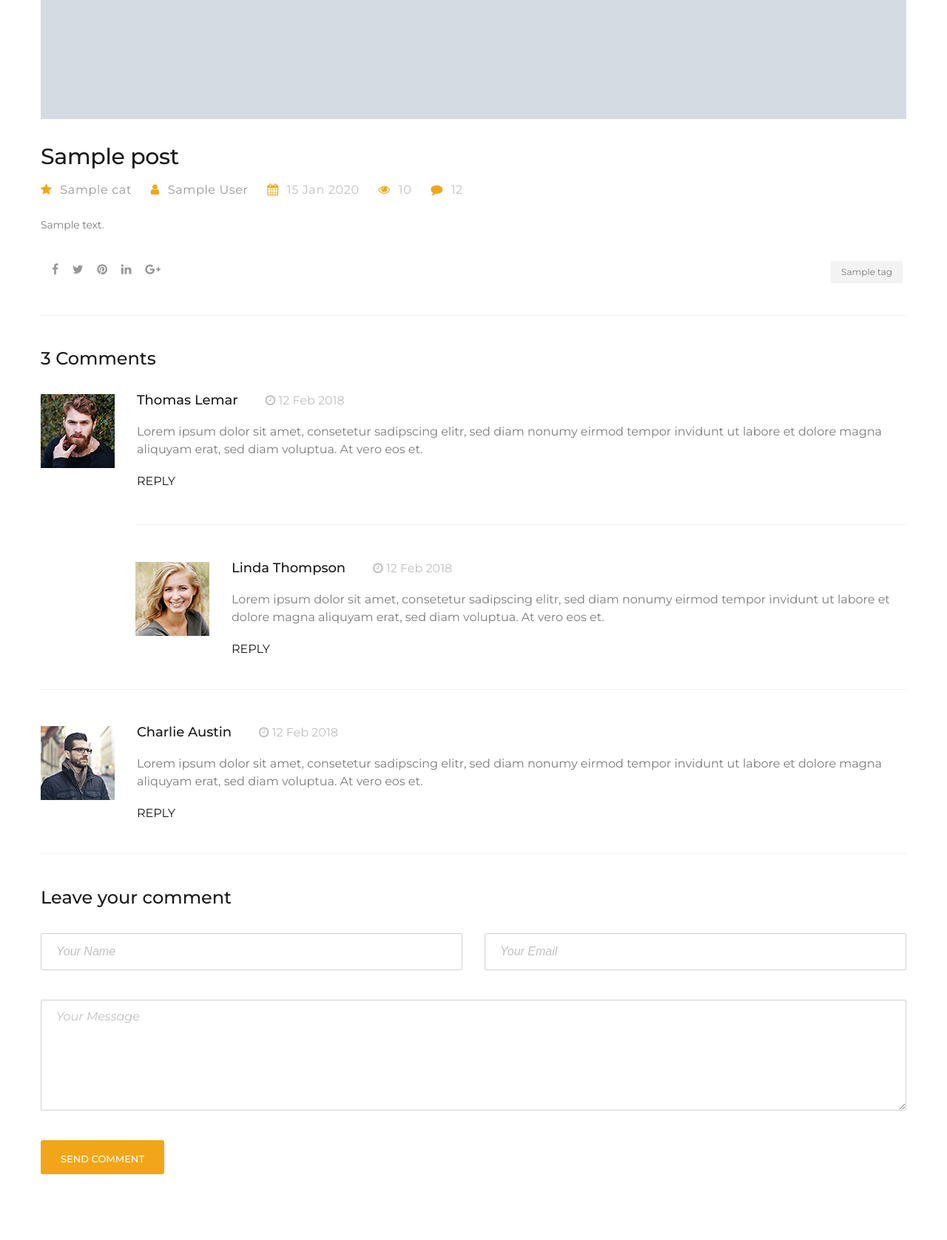
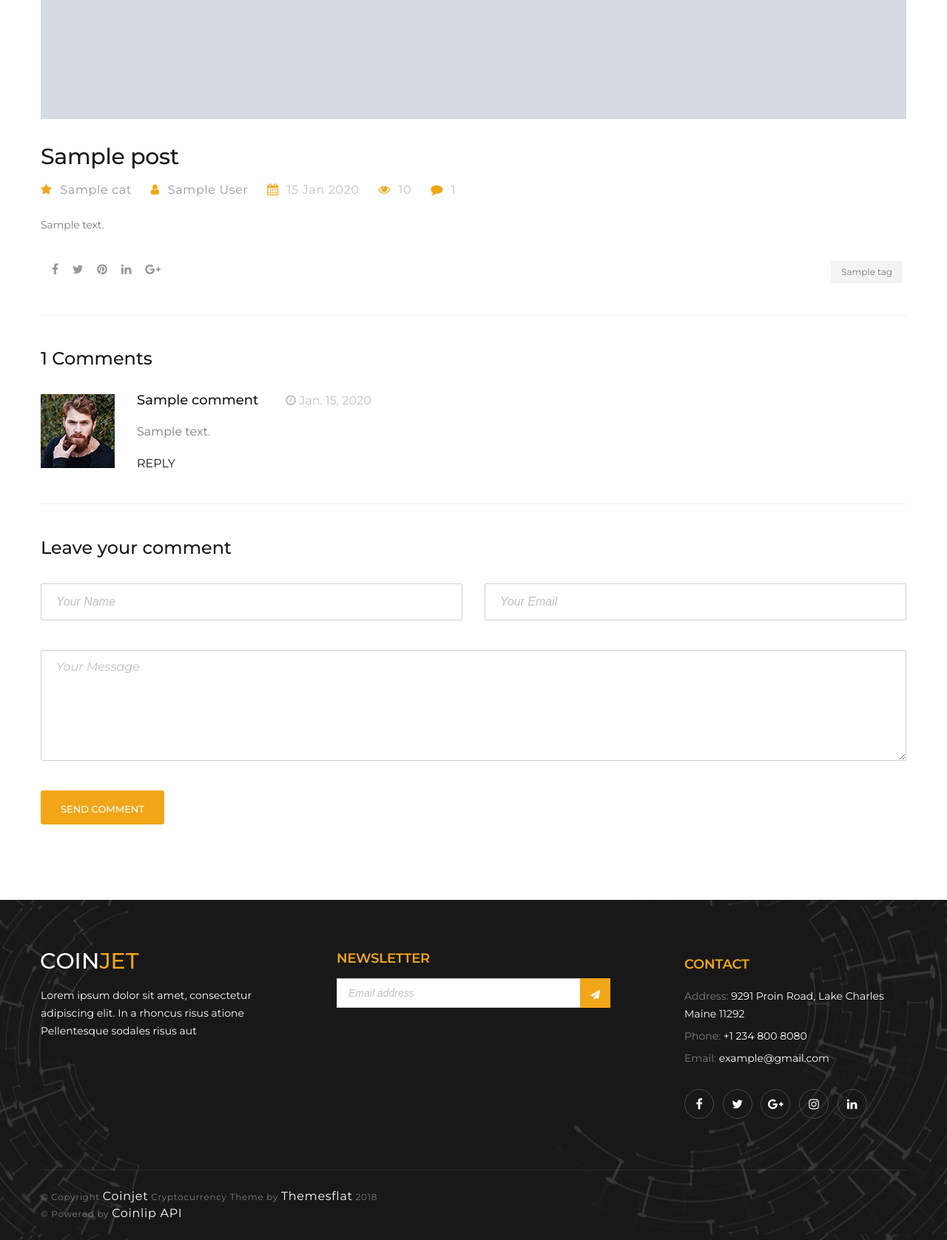
Before and after one commit to alirafiei75/CoinjetSite, a Django app: template templates/blog/blog-single.html in a window 1280 px wide. Shown: the part 1237-2914 px from the top of the page at 74% size. Run offline with Django 3.2, Linux system fonts and the light colour scheme; the template is opened without the code that fills it: most values are stand-ins (such as "Sample title", 1, 10 or a date in 2020); grey boxes marked "Sample" are stand-in pictures; parts of the project's set-up code (start-up, migrations or seed data) failed here and were passed over.

Commit message:
comments

```diff
--- a/blog/templatetags/blog_tags.py
+++ b/blog/templatetags/blog_tags.py
@@ -1,5 +1,5 @@
 from django import template
-from blog.models import Post, Category
+from blog.models import Post, Category, Comment
 
 register = template.Library()
 
@@ -25,3 +25,7 @@ def posttags():
         for tag in post.tags.all():
             tags.add(tag.name)
     return {'tags':tags}
+
+@register.simple_tag(name='comments_count')
+def function(pid):
+    return Comment.objects.filter(post=pid, approved=True).count()
--- a/templates/blog/blog-single.html
+++ b/templates/blog/blog-single.html
@@ -1,6 +1,7 @@
 {% extends 'base.html' %}
 {% block blog %}class="active"{% endblock blog %}
 {% load static %}
+{% load humanize %}
 
 {% block content %}
 <div class="page-title">
@@ -53,7 +54,7 @@
                                 <i class="fa fa-eye"></i> {{post.counted_views}}
                             </li>
                             <li class="post-comment">
-                                <i class="fa fa-comment"></i> 12
+                                <i class="fa fa-comment"></i> {{comments|length}}
                             </li>
                         </ul>
                     </div>
@@ -102,8 +103,9 @@
                 </article>
                 <div class="comment-single">
                     <div class="comment-area">
-                        <h3>3 Comments</h3>
+                        <h3>{{comments|length}} Comments</h3>
                         <ol class="comment-list">
+                            {% for comment in comments %}
                             <li class="comment">
                                 <article class="comment-body">
                                     <div class="comment-image">
@@ -112,18 +114,17 @@
                                     <div class="comment-text">
                                         <div class="comment-metadata">
                                             <div class="name">
-                                                Thomas Lemar <span class="date"><i class="fa fa-clock-o"
-                                                        aria-hidden="true"></i> 12 Feb 2018</span>
+                                                {{comment.name}} <span class="date"><i class="fa fa-clock-o"
+                                                        aria-hidden="true"></i> {{comment.created_date|naturalday}}</span>
                                             </div>
                                         </div>
                                         <div class="comment-content">
-                                            <p>Lorem ipsum dolor sit amet, consetetur sadipscing elitr, sed diam
-                                                nonumy eirmod tempor invidunt ut labore et dolore magna aliquyam
-                                                erat, sed diam voluptua. At vero eos et.</p>
+                                            <p>{{comment.message}}</p>
                                         </div>
                                         <div class="reply"><a href="#" title="">Reply</a></div>
                                     </div>
                                 </article>
+                                <!--
                                 <ol class="children">
                                     <li class="comment">
                                         <article class="comment-body">
@@ -149,41 +150,26 @@
                                         </article>
                                     </li>
                                 </ol>
+                                -->
                             </li>
-                            <li class="comment">
-                                <article class="comment-body">
-                                    <div class="comment-image">
-                                        <img src="{% static 'images/blog/comment-03.jpg' %}" alt="">
-                                    </div>
-                                    <div class="comment-text">
-                                        <div class="comment-metadata">
-                                            <div class="name">
-                                                Charlie Austin <span class="date"><i class="fa fa-clock-o"
-                                                        aria-hidden="true"></i> 12 Feb 2018</span>
-                                            </div>
-                                        </div>
-                                        <div class="comment-content">
-                                            <p>Lorem ipsum dolor sit amet, consetetur sadipscing elitr, sed diam
-                                                nonumy eirmod tempor invidunt ut labore et dolore magna aliquyam
-                                                erat, sed diam voluptua. At vero eos et.</p>
-                                        </div>
-                                        <div class="reply"><a href="#" title="">Reply</a></div>
-                                    </div>
-                                </article>
-                            </li>
+                            {% empty %}
+                            <p> No comments here yet. Be the first one to tell your thoughts. </p>
+                            {% endfor %}
                         </ol>
                     </div>
                     <div class="comment-respond">
                         <h2>Leave your comment</h2>
-                        <form action="#" method="get" accept-charset="utf-8">
+                        <form action="{% url 'blog:single' pid=post.id %}" method="post" accept-charset="utf-8">
+                            {% csrf_token %}
+                            <input type="hidden" name="post" value="{{post.id}}">
                             <div class="comment-form-name">
-                                <input type="text" name="your-name" placeholder="Your Name">
+                                <input type="text" name="name" placeholder="Your Name">
                             </div>
                             <div class="comment-form-email">
                                 <input type="text" name="email" placeholder="Your Email">
                             </div>
                             <div class="comment-form-comment">
-                                <textarea placeholder="Your Message"></textarea>
+                                <textarea name="message" placeholder="Your Message"></textarea>
                             </div>
                             <div class="comment-form-submit">
                                 <button type="submit">SEND COMMENT</button>
--- a/templates/blog/blog.html
+++ b/templates/blog/blog.html
@@ -84,7 +84,7 @@
                                 <i class="fa fa-eye"></i> {{post.counted_views}}
                             </li>
                             <li class="post-comment">
-                                <i class="fa fa-comment"></i> 12
+                                <i class="fa fa-comment"></i> {% comments_count post.id %}
                             </li>
                         </ul>
                     </article>
--- a/templates/blog/popularposts.html
+++ b/templates/blog/popularposts.html
@@ -2,7 +2,7 @@
 {% load humanize %}
 
 <aside class="widget widget-recent-news">
-    <h2 class=widget-title>Popular post</h2>
+    <h2 class=widget-title>Popular posts</h2>
     <ul class="recent-news">
         {% for post in posts %}
         <li>
```
Also changed, not shown: blog/admin.py (+14 -1 lines), blog/forms.py (added, +9 -0 lines), blog/models.py (+17 -0 lines), blog/views.py (+16 -2 lines), blog/migrations/0006_comment.py (added).
